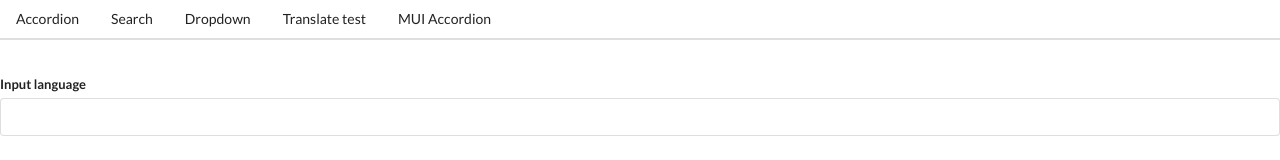
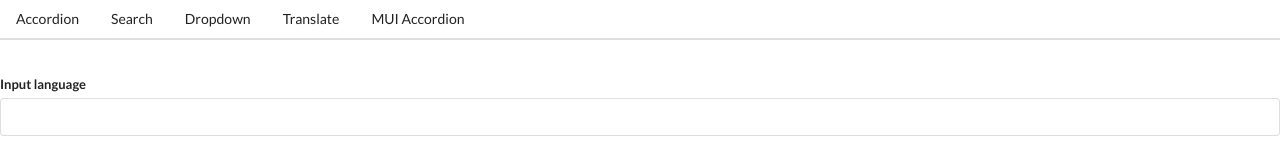
Before and after one commit to hankhng/stephen-grider, a React (Create React App) app in the folder widgets/: page /translate in a window 1280 px wide. Shown: the top 160 px of the page. Built offline with nearby package versions, Linux system fonts and the light colour scheme; no server answers.

Commit message:
Revert changes

```diff
--- a/widgets/src/components/Header.js
+++ b/widgets/src/components/Header.js
@@ -14,7 +14,7 @@ const Header = () => {
         Dropdown
       </Link>
       <Link href="/translate" className="item">
-        Translate test
+        Translate
       </Link>
       <Link href="/muiaccordion" className="item">
         MUI Accordion
```
